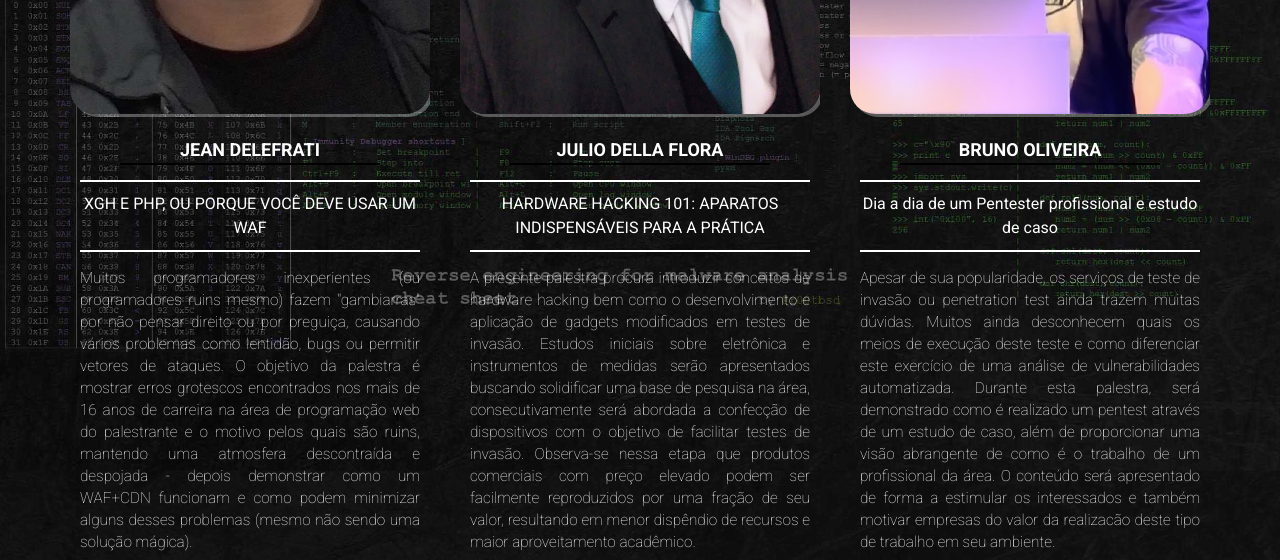
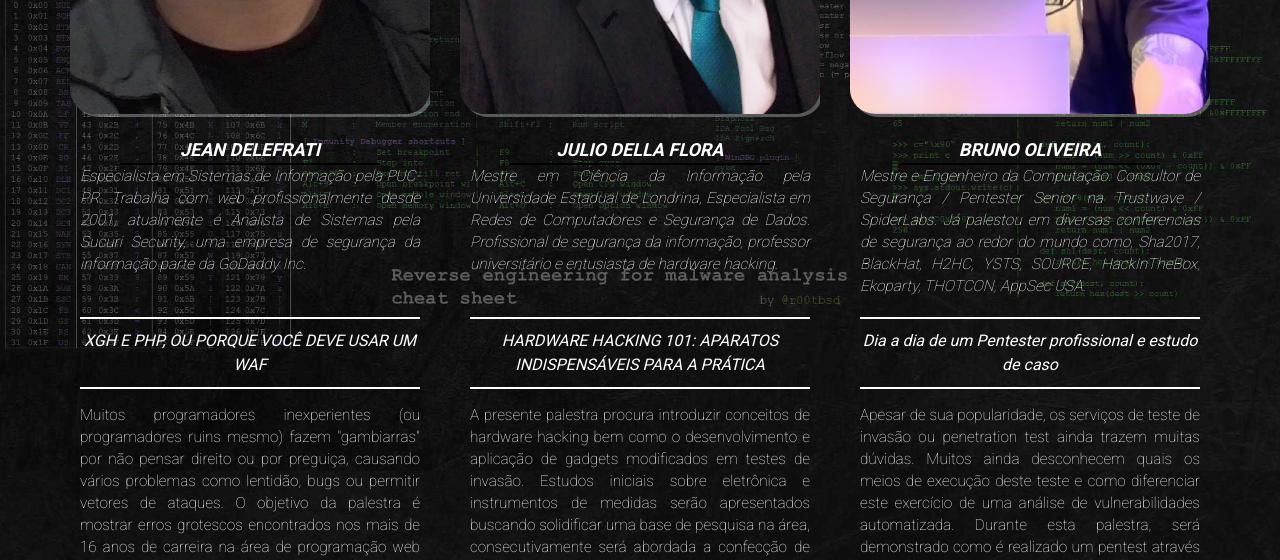
Before and after one commit to LondrinaHackerClub/LHC-ConferenceWebsite, a plain HTML site: page index.html in a window 1280 px wide. Shown: the part 2200-2760 px from the top of the page. Drawn offline with Linux system fonts and the light colour scheme; some packages are replaced by stand-ins of ours.

Commit message:
Alteração BIO palestrantes
adicionado tag <p style="color:#ffffff;">Mestre e Engenheiro da Computação. Consultor de Segurança / Pentester Senior na Trustwave / SpiderLabs. Já palestou em diversas conferencias de segurança ao redor do mundo como, Sha2017, BlackHat, H2HC, YSTS, SOURCE, HackInTheBox, Ekoparty, THOTCON, AppSec USA.</p>

```diff
--- a/index.html
+++ b/index.html
@@ -149,9 +149,10 @@
                                 </p>
                             </div>-->
                             <figcaption class="caption">
-                                <div class="text-center">
-                                    <h3 >Jean Delefrati</h3>
-                                    <h4 >XGH E PHP, OU PORQUE VOCÊ DEVE USAR UM WAF</h4>
+                                <div class="text-justified italic">
+                                    <h3 class="text-center">Jean Delefrati</h3>
+				<p style="color:#ffffff;">Especialista em Sistemas de Informação pela PUC-PR. Trabalha com web profissionalmente desde 2001, atualmente é Analista de Sistemas pela Sucuri Security, uma empresa de segurança da informação parte da GoDaddy Inc.<br><br></p>
+                                    <h4 class="text-center">XGH E PHP, OU PORQUE VOCÊ DEVE USAR UM WAF</h4>
                                 </div>
                                 <p  class="text-justified">Muitos programadores inexperientes (ou programadores ruins mesmo) fazem "gambiarras" por
                                     não pensar direito ou por preguiça, causando vários problemas como lentidão, bugs ou
@@ -183,9 +184,10 @@
                                 </p>
                             </div>-->
                             <figcaption class="caption">
-                                <div class="text-center">
-                                    <h3 >Julio Della Flora</h3>
-                                    <h4 >HARDWARE HACKING 101: APARATOS INDISPENSÁVEIS PARA A PRÁTICA</h4>
+                                <div class="text-justified italic">
+                                    <h3 class="text-center">Julio Della Flora</h3>
+				<p style="color:#ffffff;">Mestre em Ciência da Informação pela Universidade Estadual de Londrina, Especialista em Redes de Computadores e Segurança de Dados. Profissional de segurança da informação, professor universitário e entusiasta de hardware hacking.<br><br></p>
+                                    <h4 class="text-center">HARDWARE HACKING 101: APARATOS INDISPENSÁVEIS PARA A PRÁTICA</h4>
                                 </div>
                                 <p  class="text-justified">A presente palestra procura introduzir conceitos de hardware hacking bem como o desenvolvimento
                                     e aplicação de gadgets modificados em testes de invasão. Estudos iniciais sobre eletrônica
@@ -217,9 +219,10 @@
                                 </p>
                             </div>-->
                             <figcaption class="caption ">
-                                <div class="text-center">
-                                    <h3 >Bruno Oliveira</h3>
-                                    <h4 >Dia a dia de um Pentester profissional e estudo de caso</h4>
+                                <div class="text-justified italic">
+                                    <h3 class="text-center">Bruno Oliveira</h3>
+				<p style="color:#ffffff;">Mestre e Engenheiro da Computação. Consultor de Segurança / Pentester Senior na Trustwave / SpiderLabs. Já palestou em diversas conferencias de segurança ao redor do mundo como, Sha2017, BlackHat, H2HC, YSTS, SOURCE, HackInTheBox, Ekoparty, THOTCON, AppSec USA.</p>
+                                    <h4 class="text-center">Dia a dia de um Pentester profissional e estudo de caso</h4>
                                 </div>
                                 <p  class="text-justified">
                                     Apesar de sua popularidade, os serviços de teste de invasão ou penetration test ainda trazem muitas dúvidas. Muitos ainda
```
